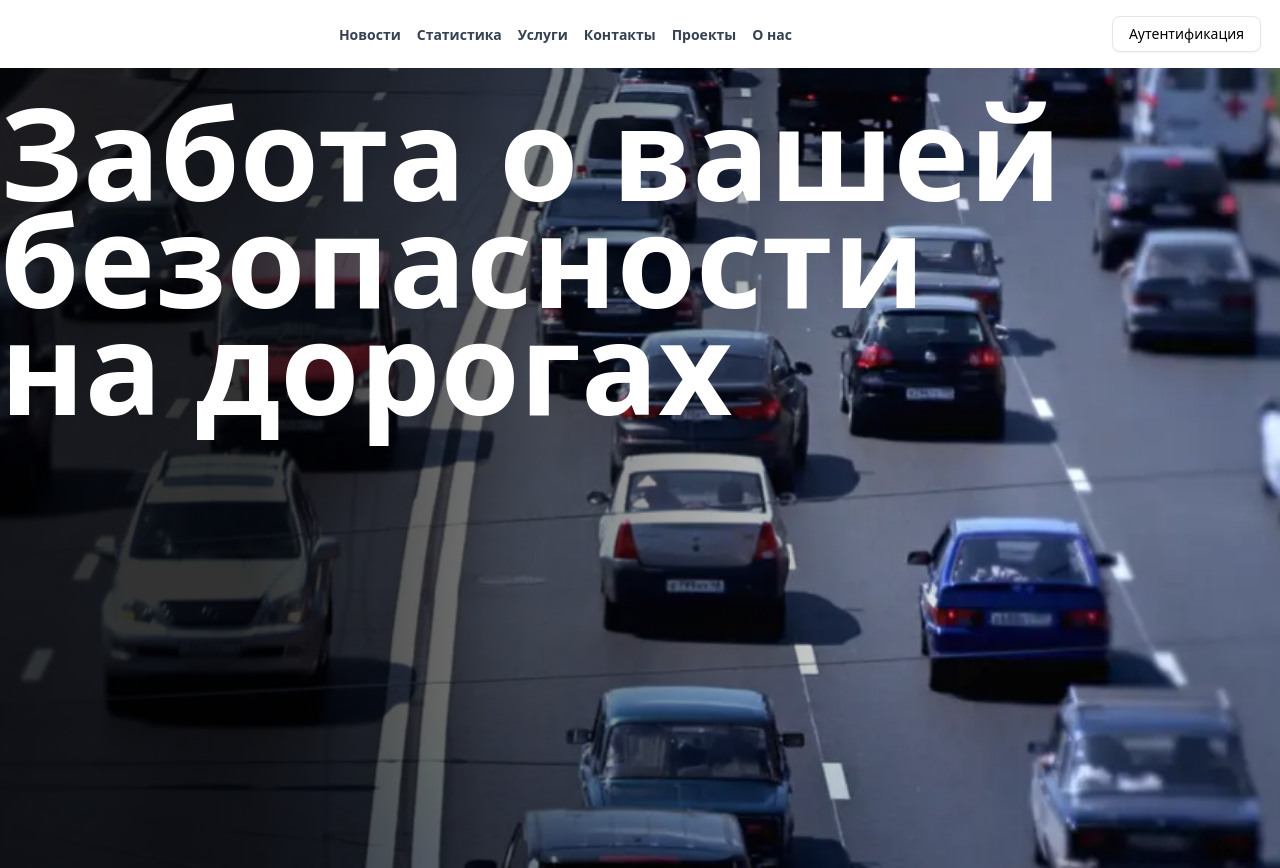
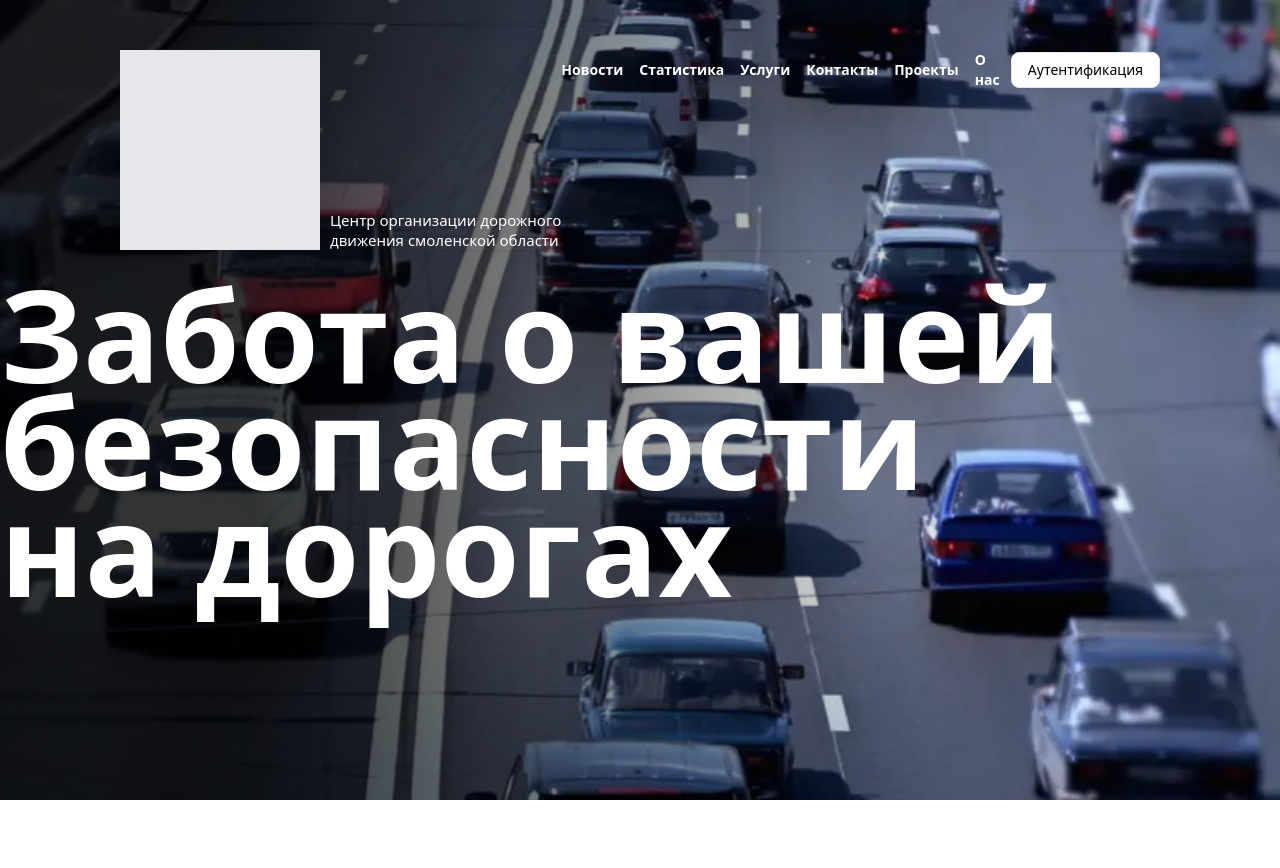
Before and after one commit to Shadow7x/Smolathon, a Next.js app in the folder frontend/: page / in a window 1280 px wide. After the commit the page ends 800 px from the top, so only its background shows below. Built offline with nearby package versions, Linux system fonts and the light colour scheme; no server answers.

Commit message:
style: update header layout

```diff
--- a/frontend/src/components/header/page.tsx
+++ b/frontend/src/components/header/page.tsx
@@ -1,52 +1,39 @@
-"use client"
-import Link from "next/link"
-import Authentication from "@/components/auth/authentication"
-
+import Link from "next/link";
+import Authentication from "@/components/auth/authentication";
 
 export default function Header() {
   return (
-    <header className="flex items-center justify-center py-4 bg-white shadow-sm">
-      <div className="flex items-center px-80">
-        <nav className="justufy-center space-x-4">
-          <Link
-            href="/news"
-            className="text-sm font-semibold text-gray-700 hover:text-gray-800 transition-colors"
-          >
-            Новости
-          </Link>
-          <Link
-            href="/statistics"
-            className="text-sm font-semibold text-gray-700 hover:text-gray-800 transition-colors"
-          >
-            Статистика
-          </Link>
-          <Link
-            href="/services"
-            className="text-sm font-semibold text-gray-700 hover:text-gray-800 transition-colors"
-          >
-            Услуги
-          </Link>
-          <Link
-            href="/contacts"
-            className="text-sm font-semibold text-gray-700 hover:text-gray-800 transition-colors"
-          >
-            Контакты
-          </Link>
-          <Link
-            href="/projects"
-            className="text-sm font-semibold text-gray-700 hover:text-gray-800 transition-colors"
-          >
-            Проекты
-          </Link>
-          <Link
-            href="/about"
-            className="text-sm font-semibold text-gray-700 hover:text-gray-800 transition-colors"
-          >
-            О нас
-          </Link>
-        </nav>
+    <header className="flex items-center gap-3.5 mt-[3.125rem] bg-transparent shadow-sm absolute top-0 left-0 right-0 z-50 h-[12.5rem] md:h-[12.5rem]">
+      <div className="flex justify-between w-full max-w-[1920px] mx-auto px-[7.5rem] items-start">
+        <div className="flex flex-row h-full items-end text-white gap-2.5">
+          <div className="w-[12.5rem] h-[12.5rem] bg-gray-200"></div>
+          <p className="font-[400] text-[0.9375rem] leading-[1.25rem] tracking-[0%]">
+            Центр организации дорожного <br />
+            движения смоленской области
+          </p>
+        </div>
+        <div className="flex flex-1 items-center justify-between">
+          <nav className="flex items-center space-x-4">
+            {[
+              { href: "/news", label: "Новости" },
+              { href: "/statistics", label: "Статистика" },
+              { href: "/services", label: "Услуги" },
+              { href: "/contacts", label: "Контакты" },
+              { href: "/projects", label: "Проекты" },
+              { href: "/about", label: "О нас" },
+            ].map((link) => (
+              <Link
+                key={link.href}
+                href={link.href}
+                className="text-white font-semibold text-sm hover:text-[#62A744] transition-colors"
+              >
+                {link.label}
+              </Link>
+            ))}
+          </nav>
+          <Authentication />
+        </div>
       </div>
-        <Authentication/>
     </header>
-    )
+  );
 }
--- a/frontend/src/widgets/heroSection/page.tsx
+++ b/frontend/src/widgets/heroSection/page.tsx
@@ -6,7 +6,7 @@ const HeroSection = () => {
         backgroundImage: `linear-gradient(to right, rgba(0,0,0,0.8) 20%, rgba(0,0,0,0) 80%), url('/images/mainBackground.webp')`,
       }}
     >
-      <h1 className="mt-[1.875rem] font-[700] text-[8rem] leading-[6.6875rem] tracking-[0%] align-middle font-bold">
+      <h1 className="mt-[17.5rem] font-[700] text-[8rem] leading-[6.6875rem] tracking-[0%] align-middle font-bold">
         Забота о вашей <br />
         безопасности <br />
         на дорогах
```
